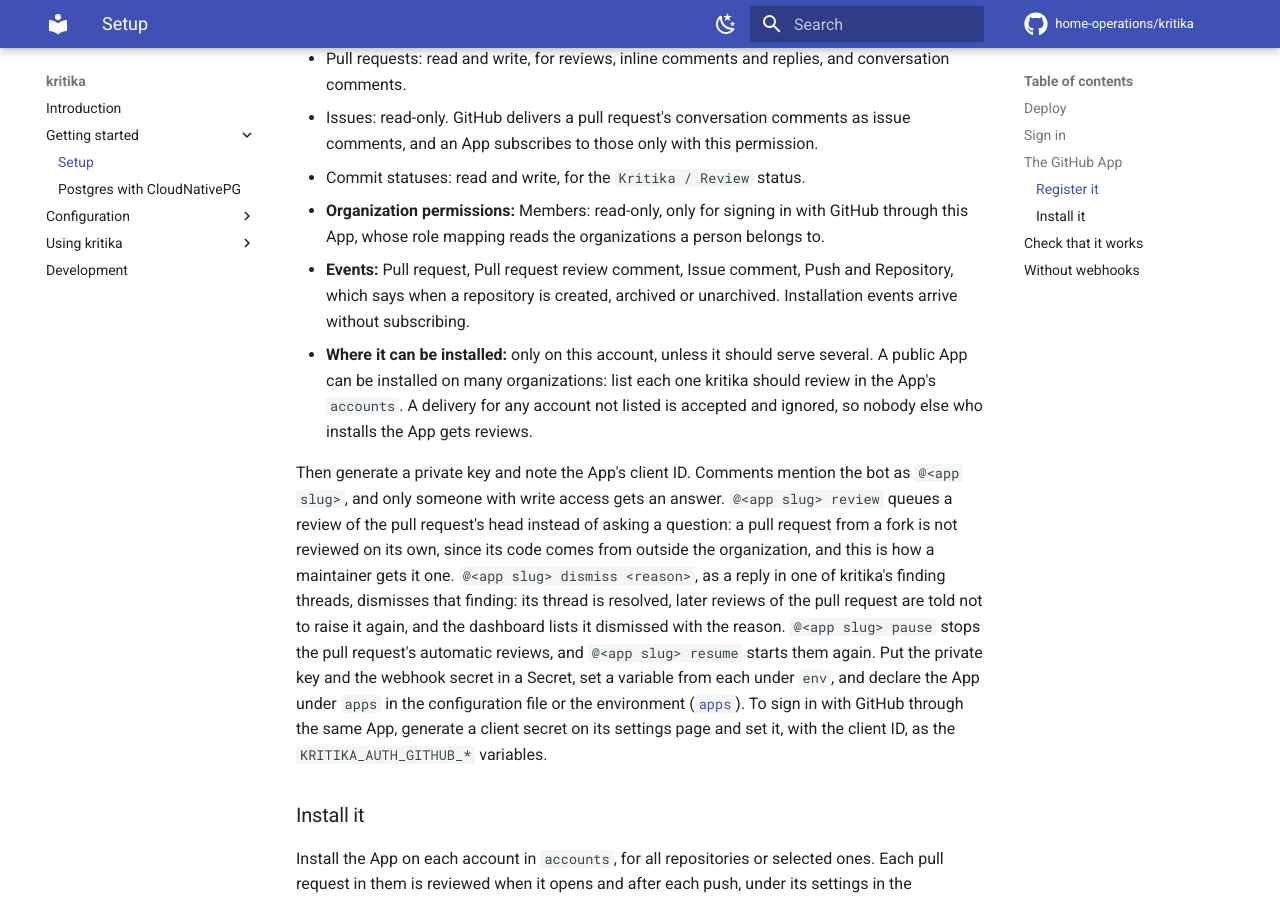
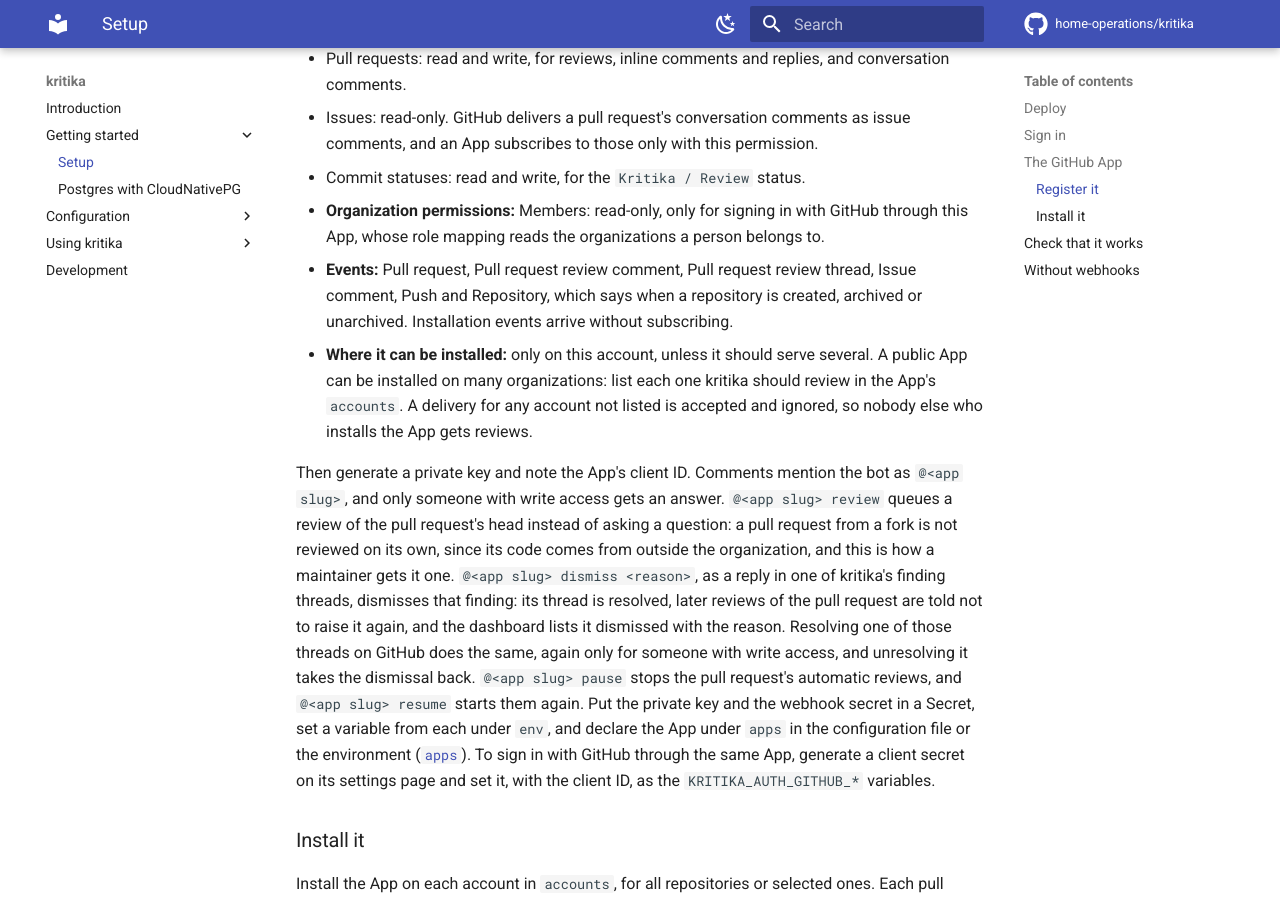
Before and after one commit to home-operations/kritik, an MkDocs documentation site: the page built from docs/setup.md, in a window 1280 px wide and 900 px high, scrolled down 1740 px. Built offline with MkDocs 1.6.1 and Material for MkDocs 9.7.7, drawn with Linux system fonts in a browser that asks for light colours; comment, search, counter and statistics services are not loaded.

Commit message:
docs: subscribe the App to review thread events (#362)
Signed-off-by: Devin Buhl <devin@buhl.casa>

```diff
--- a/docs/setup.md
+++ b/docs/setup.md
@@ -86,9 +86,10 @@ Register a GitHub App under the account whose repositories kritika reviews
 - **Organization permissions:** Members: read-only, only for signing in
   with GitHub through this App, whose role mapping reads the
   organizations a person belongs to.
-- **Events:** Pull request, Pull request review comment, Issue comment,
-  Push and Repository, which says when a repository is created, archived
-  or unarchived. Installation events arrive without subscribing.
+- **Events:** Pull request, Pull request review comment, Pull request
+  review thread, Issue comment, Push and Repository, which says when a
+  repository is created, archived or unarchived. Installation events
+  arrive without subscribing.
 - **Where it can be installed:** only on this account, unless it should
   serve several. A public App can be installed on many organizations: list
   each one kritika should review in the App's `accounts`. A
@@ -103,7 +104,9 @@ its own, since its code comes from outside the organization, and this is
 how a maintainer gets it one. `@<app slug> dismiss <reason>`, as a reply in
 one of kritika's finding threads, dismisses that finding: its thread is
 resolved, later reviews of the pull request are told not to raise it
-again, and the dashboard lists it dismissed with the reason.
+again, and the dashboard lists it dismissed with the reason. Resolving
+one of those threads on GitHub does the same, again only for someone with
+write access, and unresolving it takes the dismissal back.
 `@<app slug> pause` stops the pull request's automatic reviews, and
 `@<app slug> resume` starts them again. Put the private key and the webhook secret
 in a Secret, set a variable from each under `env`, and declare the
```
Also changed, not shown: README.md (+2 -1 lines), docs/index.md (+2 -1 lines), docs/metrics.md (+1 -0 lines).
